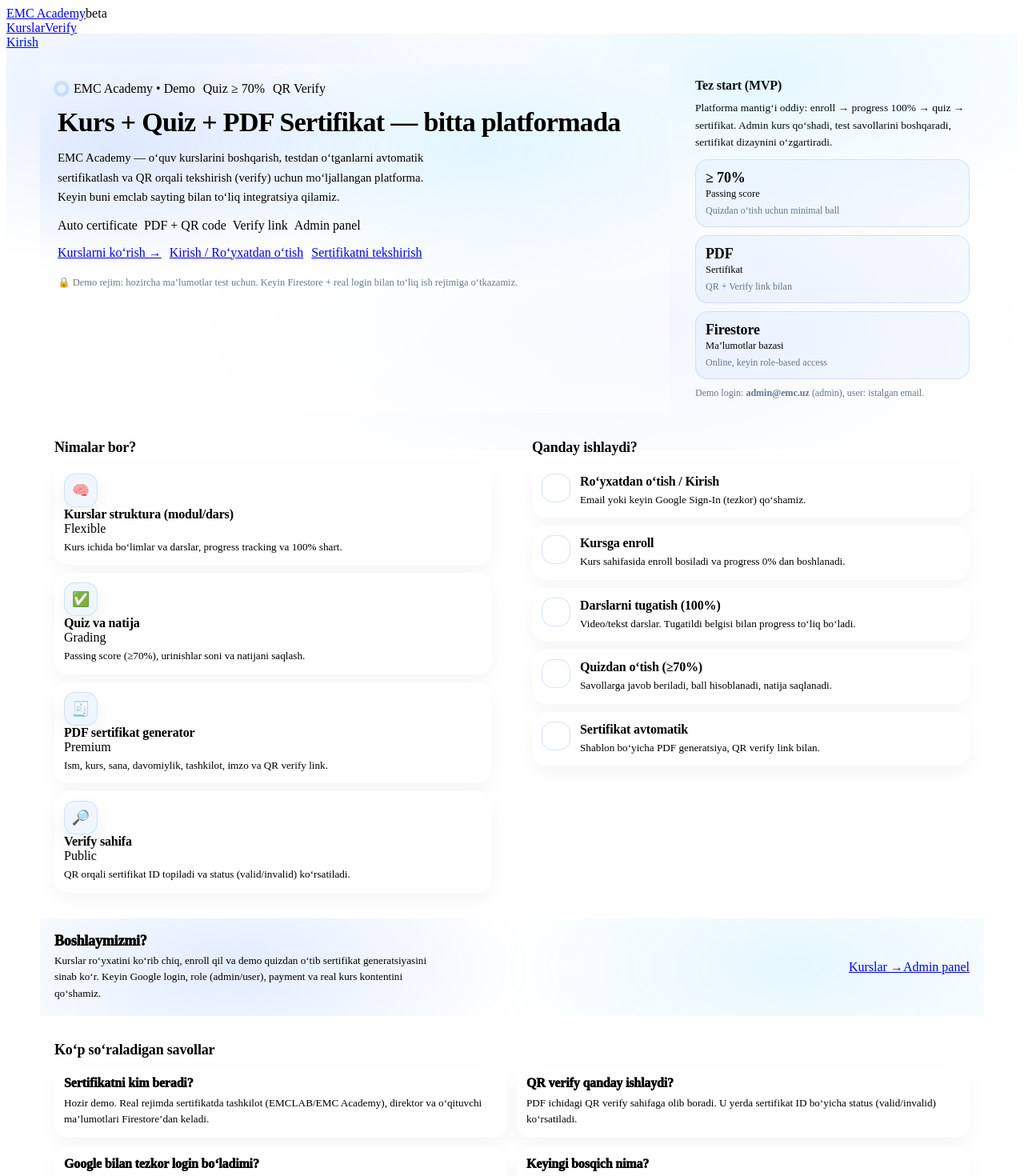
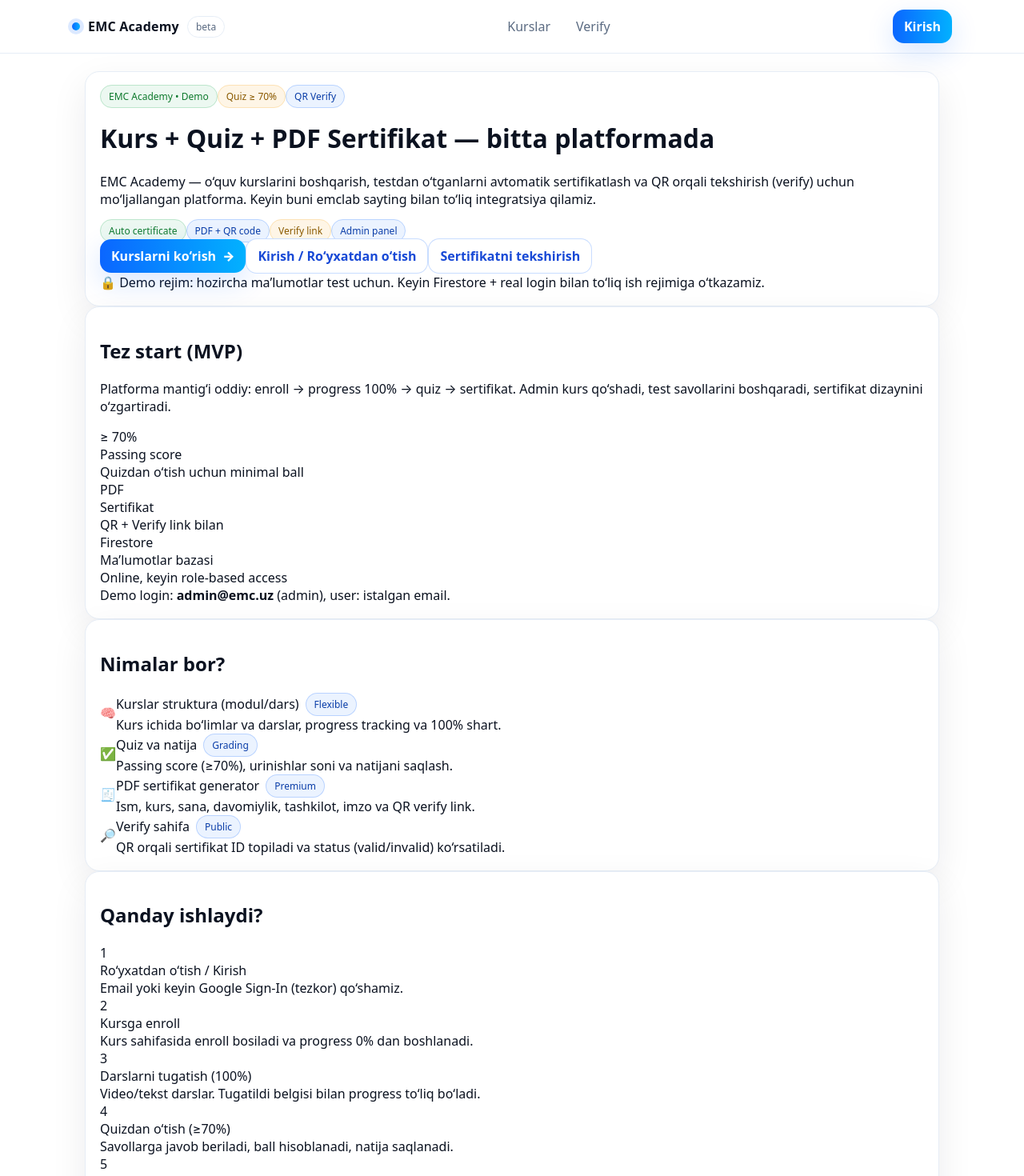
Before and after one commit to Odamov490/emc-academy, a React (Vite) app: page / in a window 1280 px wide. Shown: the top 1470 px of the page at 80% size. Built offline with nearby package versions, Linux system fonts and the light colour scheme.

Commit message:
Yangilandi

```diff
--- a/src/styles/app.css
+++ b/src/styles/app.css
@@ -1,322 +1,382 @@
-/* =========================
-   HOME (EMCLAB Modern White)
-   ========================= */
+:root{
+  /* ===== EMC Lab Modern Light (White) ===== */
+  --bg: #ffffff;          /* asosiy fon (to'liq oq) */
+  --bg2:#ffffff;          /* ikkinchi fon (oq) */
+  --card:#ffffff;         /* karta */
+  --text:#0b1220;         /* juda toza qora */
+  --muted:#5b6b82;        /* muted slate */
+  --line:#e6edf6;         /* chiziqlar */
 
-.homeWrap{
-  position: relative;
-  padding: 18px 0 28px;
+  /* brand (emclab vibe) */
+  --accent:#0b66ff;       /* primary blue */
+  --accent2:#02b1ff;      /* cyan */
+  --accent3:#1849d6;      /* deep blue */
+
+  /* status */
+  --good:#16a34a;
+  --warn:#f59e0b;
+  --danger:#ef4444;
+
+  /* shadows */
+  --shadow: 0 12px 34px rgba(11,102,255,.16);
+  --shadow2: 0 16px 45px rgba(11,18,32,.08);
+
+  /* radius */
+  --r12: 12px;
+  --r14: 14px;
+  --r18: 18px;
 }
 
-/* fon effekt (oq fon ustida juda yengil) */
-.homeBg{
-  position: absolute;
-  inset: -20px 0 auto 0;
-  height: 520px;
-  pointer-events: none;
-  background:
-    radial-gradient(900px 340px at 15% 15%, rgba(11,102,255,.10), transparent 62%),
-    radial-gradient(700px 320px at 75% 10%, rgba(2,177,255,.10), transparent 62%),
-    radial-gradient(800px 360px at 60% 70%, rgba(11,102,255,.06), transparent 65%);
+*{box-sizing:border-box}
+html,body{height:100%}
+
+body{
+  margin:0;
+  font-family: ui-sans-serif, system-ui, -apple-system, Segoe UI, Roboto, Arial;
+  color:var(--text);
+  background: var(--bg);
 }
 
-/* container home ichida */
-.homeContainer{
-  width: min(1180px, calc(100% - 24px));
-  margin: 0 auto;
+a{color:inherit}
+
+/* Layout */
+.container{max-width:1100px;margin:0 auto;padding:0 16px}
+.app{min-height:100vh;display:flex;flex-direction:column}
+.main{flex:1;padding:22px 0}
+
+/* ===== TOPBAR ===== */
+.topbar{
+  position:sticky;top:0;z-index:30;
+  background: rgba(255,255,255,.92);
+  border-bottom: 1px solid var(--line);
+  backdrop-filter: blur(10px);
+}
+.topbarInner{
+  display:flex;align-items:center;justify-content:space-between;
+  gap:14px;padding:12px 0
+}
+.brand{display:flex;align-items:center;gap:10px}
+.brandLink{
+  text-decoration:none;
+  font-weight:900;
+  letter-spacing:.2px;
+  display:flex;align-items:center;gap:10px
+}
+.brandDot{
+  width:10px;height:10px;border-radius:999px;
+  background: linear-gradient(90deg, var(--accent), var(--accent2));
+  display:inline-block;
+  box-shadow: 0 0 0 5px rgba(11,102,255,.14);
+}
+.brandTag{
+  font-size:12px;
+  color:var(--muted);
+  padding:4px 10px;
+  border:1px solid var(--line);
+  border-radius:999px;
+  background:#fff;
 }
 
-/* grid */
-.homeGrid{
-  display: grid;
-  grid-template-columns: 1.35fr 0.65fr;
-  gap: 14px;
-  align-items: stretch;
+.nav{display:flex;gap:10px;flex-wrap:wrap}
+.navLink{
+  padding:8px 10px;border-radius:12px;text-decoration:none;
+  color:var(--muted);
+  border: 1px solid transparent;
+  transition: background .15s ease, border-color .15s ease, color .15s ease;
 }
-@media (max-width: 980px){
-  .homeGrid{ grid-template-columns: 1fr; }
+.navLink:hover{
+  background: rgba(11,102,255,.06);
+  color: var(--text);
+  border-color: rgba(11,102,255,.16);
+}
+.navLink.active{
+  background: rgba(11,102,255,.10);
+  color: var(--text);
+  border:1px solid rgba(11,102,255,.20);
+}
+.authArea{display:flex;gap:10px;align-items:center}
+
+/* ===== FOOTER ===== */
+.footer{
+  border-top:1px solid var(--line);
+  padding:14px 0;
+  background:#fff;
+}
+.footerInner{display:flex;justify-content:space-between;gap:14px;flex-wrap:wrap}
+
+/* ===== CARD ===== */
+.card{
+  background: var(--card);
+  border: 1px solid var(--line);
+  border-radius: var(--r18);
+  padding: 18px;
+  box-shadow: var(--shadow2);
 }
 
-/* hero */
-.homeHero{
-  position: relative;
-  overflow: hidden;
-  padding: 22px;
-}
-.homeHero::before{
-  content:"";
-  position:absolute;
-  inset:0;
-  background:
-    radial-gradient(480px 220px at 12% 25%, rgba(11,102,255,.12), transparent 70%),
-    radial-gradient(520px 240px at 70% 25%, rgba(2,177,255,.10), transparent 70%),
-    linear-gradient(135deg, rgba(255,255,255,.70), rgba(255,255,255,.40));
-  pointer-events:none;
-}
-.homeHeroInner{
-  position: relative;
-  display:flex;
-  flex-direction: column;
-  gap: 14px;
+/* ===== TYPO ===== */
+.h1{font-size:30px;margin:0 0 8px 0;letter-spacing:-.02em}
+.h2{font-size:22px;margin:0 0 8px 0;letter-spacing:-.01em}
+.h3{font-size:16px;margin:0 0 8px 0}
+.muted{color:var(--muted);font-size:14px;line-height:1.6}
+.mono{
+  font-family: ui-monospace, SFMono-Regular, Menlo, Monaco, Consolas, "Liberation Mono", "Courier New", monospace;
+  font-size: 12px;
+  color: #334155;
 }
 
-.homeKicker{
+/* utility rows */
+.row{display:flex;align-items:center}
+.between{justify-content:space-between}
+.wrap{flex-wrap:wrap}
+.gap8{gap:8px}
+.gap10{gap:10px}
+.mt8{margin-top:8px}
+.mt10{margin-top:10px}
+.mt12{margin-top:12px}
+.mt14{margin-top:14px}
+.mt16{margin-top:16px}
+
+/* ===== BUTTONS (EMCLAB-like blue) ===== */
+.btn{
+  border:none;
+  border-radius: var(--r14);
+  padding: 10px 14px;
+  background: linear-gradient(90deg, var(--accent), var(--accent2));
+  color:#fff;
+  font-weight:900;
+  cursor:pointer;
+  text-decoration:none;
+  display:inline-flex;
+  align-items:center;
+  justify-content:center;
+  gap:8px;
+  box-shadow: var(--shadow);
+  transform: translateY(0);
+  transition: transform .12s ease, filter .12s ease, box-shadow .12s ease;
+}
+.btn:hover{
+  filter: brightness(1.02);
+  transform: translateY(-1px);
+  box-shadow: 0 18px 48px rgba(11,102,255,.20);
+}
+.btn:active{transform: translateY(0)}
+.btn:disabled{opacity:.55;cursor:not-allowed;transform:none}
+
+/* Ghost button — oq, ko'k border */
+.btnGhost{
+  background:#fff;
+  border:1px solid rgba(11,102,255,.22);
+  color: var(--accent3);
+  box-shadow:none;
+}
+.btnGhost:hover{
+  background: rgba(11,102,255,.06);
+  filter:none;
+}
+
+/* Danger button */
+.btnDanger{
+  background: linear-gradient(90deg, rgba(239,68,68,1), rgba(244,63,94,1));
+  box-shadow: 0 14px 40px rgba(239,68,68,.18);
+}
+
+/* Pills */
+.pill{
+  background: rgba(11,102,255,.06);
+  border:1px solid rgba(11,102,255,.18);
+  padding:8px 10px;
+  border-radius:999px;
+  text-decoration:none;
+  color: var(--text);
+}
+
+/* ===== INPUTS ===== */
+.input{
+  width:100%;
+  background:#fff;
+  border:1px solid var(--line);
+  color:var(--text);
+  border-radius: var(--r14);
+  padding: 10px 12px;
+  outline:none;
+  transition: border-color .12s ease, box-shadow .12s ease;
+}
+.input:focus{
+  border-color: rgba(11,102,255,.45);
+  box-shadow: 0 0 0 4px rgba(11,102,255,.12);
+}
+.label{
+  display:block;
+  font-size:12px;
+  color:var(--muted);
+  margin-top:8px
+}
+.form{display:flex;flex-direction:column}
+
+/* ===== BADGES ===== */
+.badge{
+  font-size:12px;
+  padding: 5px 10px;
+  border-radius:999px;
+  border:1px solid var(--line);
+  color: var(--text);
+  background: #fff;
+}
+.badge-default{background:#fff}
+.badge-info{
+  background: rgba(11,102,255,.08);
+  border-color: rgba(11,102,255,.22);
+  color: #0b3ea8;
+}
+.badge-success{
+  background: rgba(22,163,74,.08);
+  border-color: rgba(22,163,74,.22);
+  color: #0f7a2e;
+}
+.badge-warning{
+  background: rgba(245,158,11,.10);
+  border-color: rgba(245,158,11,.22);
+  color: #8a5a00;
+}
+
+/* ===== PROGRESS ===== */
+.progress{
+  height:10px;border-radius:999px;
+  background: rgba(11,102,255,.08);
+  overflow:hidden;
+  border:1px solid rgba(11,102,255,.16);
+}
+.progressFill{
+  height:100%;
+  background: linear-gradient(90deg, var(--accent), rgba(22,163,74,.95));
+}
+
+/* ===== DIVIDER ===== */
+.divider{height:1px;background:var(--line);margin:14px 0}
+
+/* ===== GRIDS ===== */
+.grid2{display:grid;grid-template-columns:1fr 1fr;gap:14px}
+.gridCards{display:grid;grid-template-columns:repeat(2, minmax(0,1fr));gap:14px}
+@media (max-width: 880px){
+  .grid2{grid-template-columns:1fr}
+  .gridCards{grid-template-columns:1fr}
+}
+
+.courseTitle{font-weight:900;margin-bottom:4px;letter-spacing:-.01em}
+.courseCard .emoji{font-size:26px}
+.emoji{font-size:28px}
+
+.center{display:flex;justify-content:center}
+.max520{max-width:520px;width:100%}
+.max720{max-width:720px;width:100%}
+
+.list{margin:10px 0 0 18px;color:var(--muted);font-size:14px;line-height:1.7}
+
+/* Empty state */
+.empty{
+  padding:26px;
+  border: 1px dashed rgba(11,102,255,.26);
+  border-radius: var(--r18);
+  background: #fff;
+}
+.emptyTitle{
+  font-weight:900;
+  font-size:18px;
+  margin-bottom:6px;
+  letter-spacing:-.01em
+}
+
+/* ===== LEARN LAYOUT ===== */
+.gridLearn{display:grid;grid-template-columns:360px 1fr;gap:14px}
+@media (max-width: 980px){.gridLearn{grid-template-columns:1fr}}
+.sidebar{position:sticky;top:82px;height:fit-content}
+
+/* Lesson list */
+.lessonList{display:flex;flex-direction:column;gap:8px}
+.lessonItem{
+  width:100%;
+  text-align:left;
   display:flex;
   gap:10px;
-  align-items:center;
-  flex-wrap:wrap;
+  align-items:flex-start;
+  padding: 10px;
+  border-radius: var(--r14);
+  border:1px solid var(--line);
+  background:#fff;
+  cursor:pointer;
+  color:var(--text);
+  transition: background .12s ease, border-color .12s ease, transform .12s ease;
+}
+.lessonItem:hover{
+  background: rgba(11,102,255,.05);
+  border-color: rgba(11,102,255,.18);
+  transform: translateY(-1px);
+}
+.lessonItem.active{
+  border-color: rgba(11,102,255,.26);
+  background: rgba(11,102,255,.08);
+}
+.lessonName{font-size:13px;line-height:1.35}
+.lessonDot{width:26px}
+.content{color:#0b1220;line-height:1.75;font-size:15px}
+
+/* ===== QUIZ ===== */
+.qBlock{
+  padding: 12px;
+  border-radius: var(--r16, 16px);
+  border:1px solid var(--line);
+  background:#fff;
+  margin-bottom:12px;
+  box-shadow: 0 12px 30px rgba(11,18,32,.05);
+}
+.qTitle{font-weight:900;margin-bottom:10px;letter-spacing:-.01em}
+.qOptions{display:grid;grid-template-columns:1fr 1fr;gap:10px}
+@media (max-width: 720px){.qOptions{grid-template-columns:1fr}}
+
+.qOpt{
+  padding:10px 12px;
+  border-radius: var(--r14);
+  border:1px solid var(--line);
+  background:#fff;
+  color:var(--text);
+  text-align:left;
+  cursor:pointer;
+  transition: background .12s ease, border-color .12s ease, transform .12s ease;
+}
+.qOpt:hover{
+  background: rgba(11,102,255,.05);
+  border-color: rgba(11,102,255,.18);
+  transform: translateY(-1px);
+}
+.qOpt.picked{
+  border-color: rgba(11,102,255,.30);
+  background: rgba(11,102,255,.08);
+}
+.qOpt.correct{
+  border-color: rgba(22,163,74,.28);
+  background: rgba(22,163,74,.08);
+}
+.qOpt.wrong{
+  border-color: rgba(239,68,68,.28);
+  background: rgba(239,68,68,.08);
 }
 
-.homeLogoDot{
-  width:10px;
-  height:10px;
-  border-radius:999px;
-  background: linear-gradient(90deg, var(--accent), var(--accent2));
-  box-shadow: 0 0 0 5px rgba(11,102,255,.14);
-}
+/* KV rows */
+.kv{display:flex;flex-direction:column;gap:10px}
+.kvRow{display:grid;grid-template-columns:160px 1fr;gap:10px;align-items:flex-start}
+@media (max-width: 720px){.kvRow{grid-template-columns:1fr}}
 
-.homeTitle{
-  font-size: 34px;
-  line-height: 1.1;
-  letter-spacing: -0.02em;
-  margin: 0;
-}
-@media (max-width: 520px){
-  .homeTitle{ font-size: 28px; }
-}
-
-.homeSubtitle{
-  color: var(--muted);
-  font-size: 14.8px;
-  line-height: 1.65;
-  margin: 0;
-  max-width: 66ch;
-}
-
-.homeBadges{ display:flex; gap:8px; flex-wrap:wrap; }
-
-.homeActions{
+/* CERT LIST */
+.certList{display:flex;flex-direction:column;gap:10px}
+.certRow{
   display:flex;
+  align-items:center;
+  justify-content:space-between;
   gap:10px;
   flex-wrap:wrap;
-  margin-top: 2px;
+  padding:12px;
+  border-radius:16px;
+  border:1px solid var(--line);
+  background:#fff;
+  box-shadow: 0 12px 30px rgba(11,18,32,.05);
 }
-
-.homeTinyNote{
-  color: rgba(91,107,130,.90);
-  font-size: 12.5px;
-  margin-top: 6px;
-}
-
-/* side card */
-.homeSide{
-  padding: 18px;
-}
-.homeSideTitle{
-  margin: 0 0 8px;
-  font-size: 16px;
-  letter-spacing:-0.01em;
-}
-.homeSideText{
-  color: var(--muted);
-  font-size: 13.5px;
-  line-height: 1.6;
-  margin: 0 0 10px;
-}
-
-.homeStats{
-  display:grid;
-  grid-template-columns: 1fr;
-  gap: 10px;
-  margin-top: 10px;
-}
-.homeStat{
-  padding: 12px;
-  border-radius: 16px;
-  background: rgba(11,102,255,.04);
-  border: 1px solid rgba(11,102,255,.14);
-}
-.homeStatValue{
-  font-size: 18px;
-  font-weight: 900;
-  letter-spacing: -0.01em;
-}
-.homeStatLabel{
-  margin-top: 2px;
-  font-size: 12.5px;
-  color: var(--muted);
-}
-.homeStatHint{
-  margin-top: 6px;
-  font-size: 12px;
-  color: rgba(91,107,130,.92);
-}
-
-/* common */
-.homeSection{
-  margin-top: 14px;
-  display: grid;
-  grid-template-columns: 1fr 1fr;
-  gap: 14px;
-  align-items: stretch;
-}
-@media (max-width: 980px){
-  .homeSection{ grid-template-columns: 1fr; }
-}
-
-.homeBlock{ padding: 18px; }
-.homeBlockTitle{
-  margin: 0 0 10px;
-  font-size: 18px;
-  letter-spacing:-0.01em;
-}
-
-/* feature cards */
-.homeFeatures{ display:grid; grid-template-columns: 1fr; gap: 10px; }
-
-.homeFeature{
-  padding: 12px;
-  border-radius: 18px;
-  background: #fff;
-  border: 1px solid var(--line);
-  box-shadow: 0 10px 26px rgba(11,18,32,.04);
-  transition: transform .12s ease, border-color .12s ease, box-shadow .12s ease;
-}
-.homeFeature:hover{
-  transform: translateY(-1px);
-  border-color: rgba(11,102,255,.18);
-  box-shadow: 0 16px 40px rgba(11,18,32,.06);
-}
-.homeFeatureTitle{ font-weight: 900; letter-spacing:-0.01em; }
-.homeFeatureDesc{
-  margin-top: 4px;
-  color: var(--muted);
-  font-size: 13.2px;
-  line-height: 1.55;
-}
-
-/* steps */
-.homeSteps{ display:grid; grid-template-columns: 1fr; gap: 10px; }
-
-.homeStep{
-  display:flex;
-  gap: 12px;
-  align-items:flex-start;
-  padding: 12px;
-  border-radius: 18px;
-  background: #fff;
-  border: 1px solid var(--line);
-  box-shadow: 0 10px 26px rgba(11,18,32,.04);
-  transition: transform .12s ease, border-color .12s ease, box-shadow .12s ease;
-}
-.homeStep:hover{
-  transform: translateY(-1px);
-  border-color: rgba(11,102,255,.18);
-  box-shadow: 0 16px 40px rgba(11,18,32,.06);
-}
-.homeStepIdx{
-  width: 34px;
-  height: 34px;
-  border-radius: 14px;
-  display:grid;
-  place-items:center;
-  font-weight: 950;
-  color: #fff;
-  background: linear-gradient(90deg, var(--accent), var(--accent2));
-  border: 1px solid rgba(11,102,255,.18);
-  flex: 0 0 auto;
-}
-.homeStepTitle{ font-weight: 900; margin-top: 1px; letter-spacing:-0.01em; }
-.homeStepDesc{
-  margin-top: 4px;
-  color: var(--muted);
-  font-size: 13.2px;
-  line-height: 1.55;
-}
-
-/* CTA */
-.homeCta{
-  margin-top: 14px;
-  padding: 18px;
-  overflow:hidden;
-  position: relative;
-}
-.homeCta::before{
-  content:"";
-  position:absolute;
-  inset:0;
-  background:
-    radial-gradient(540px 240px at 20% 50%, rgba(11,102,255,.12), transparent 70%),
-    radial-gradient(540px 240px at 80% 50%, rgba(2,177,255,.10), transparent 70%),
-    linear-gradient(135deg, rgba(255,255,255,.80), rgba(255,255,255,.55));
-  pointer-events:none;
-}
-.homeCtaInner{
-  position: relative;
-  display:flex;
-  gap: 12px;
-  align-items:center;
-  justify-content: space-between;
-  flex-wrap:wrap;
-}
-.homeCtaLeft{ min-width: 260px; }
-.homeCtaTitle{
-  margin:0;
-  font-size: 18px;
-  font-weight: 950;
-  letter-spacing:-0.01em;
-}
-.homeCtaText{
-  margin:4px 0 0;
-  color: var(--muted);
-  font-size: 13.2px;
-  line-height: 1.55;
-  max-width: 72ch;
-}
-
-/* FAQ */
-.homeFaq{ margin-top: 14px; padding: 18px; }
-.homeFaqGrid{
-  display:grid;
-  grid-template-columns: 1fr 1fr;
-  gap: 12px;
-}
-@media (max-width: 980px){
-  .homeFaqGrid{ grid-template-columns: 1fr; }
-}
-.homeFaqItem{
-  padding: 12px;
-  border-radius: 18px;
-  background: #fff;
-  border: 1px solid var(--line);
-  box-shadow: 0 10px 26px rgba(11,18,32,.04);
-}
-.homeFaqQ{ font-weight: 950; letter-spacing:-0.01em; }
-.homeFaqA{
-  margin-top: 6px;
-  color: var(--muted);
-  font-size: 13.2px;
-  line-height: 1.55;
-}
-
-/* icon component */
-.homeIcon{
-  width: 40px;
-  height: 40px;
-  display: grid;
-  place-items: center;
-  border-radius: 14px;
-  background: rgba(11,102,255,.06);
-  border: 1px solid rgba(11,102,255,.14);
-  box-shadow: 0 12px 28px rgba(11,18,32,.06);
-}
-.homeIconInner{ font-size: 18px; }
-
-/* helper classes */
-.homeMin0{ min-width: 0; }
-.homeRowTop{ align-items: flex-start; }
-.homeRowCenter{ align-items: center; }
-.homeFooterNote{
-  margin-top: 10px;
-  color: rgba(91,107,130,.92);
-  font-size: 12px;
-}
```
